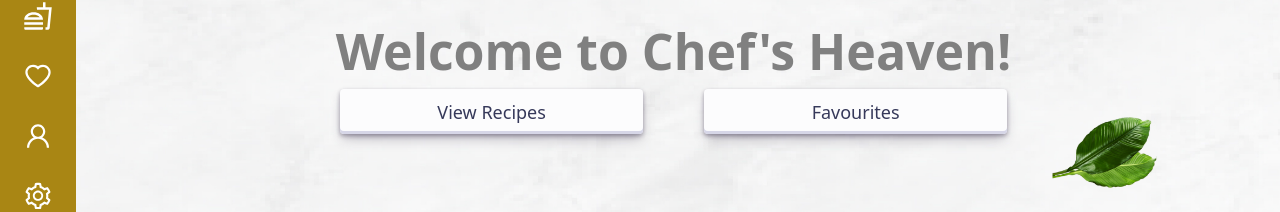
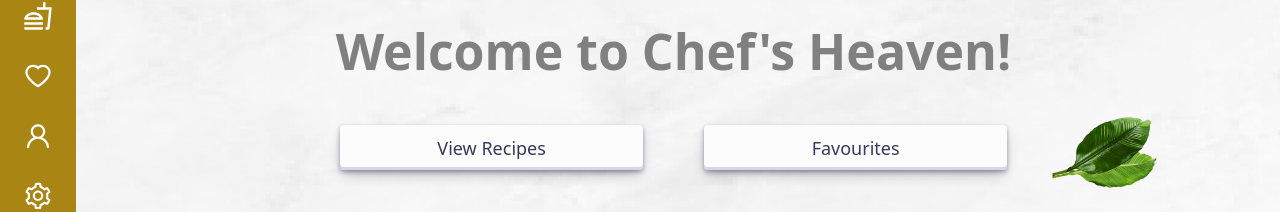
Before and after one commit to CodeSpace-Academy/ASE_2023_GROUP_E, a Next.js app: page / in a window 1280 px wide. Shown: the part 156-368 px from the top of the page. Built offline with nearby package versions, Linux system fonts and the light colour scheme.

Commit message:
Update HomeWithBackground.module.css

```diff
--- a/component/home-page/HomeWithBackground.module.css
+++ b/component/home-page/HomeWithBackground.module.css
@@ -19,7 +19,8 @@
 
 
 .menu button{
-  margin-bottom: 3%;
+  margin-bottom:3%;
+
 }
 
 .par{
@@ -52,6 +53,7 @@ width: 60%;
     grid-template-columns: 25% 25%;
     justify-content: center;
     gap: 5%;
+    padding-top: 3%;
   }
 }
 
```
